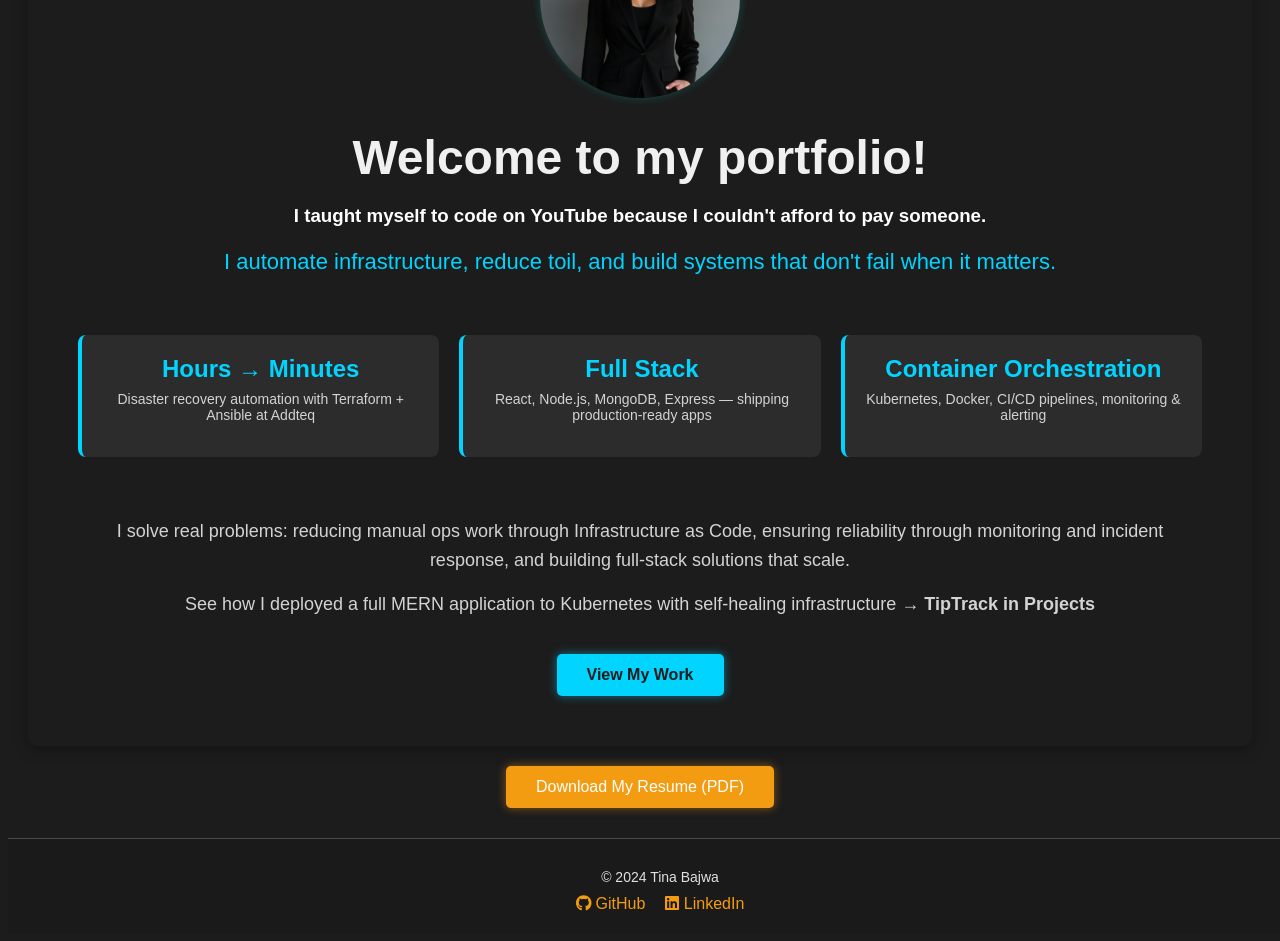
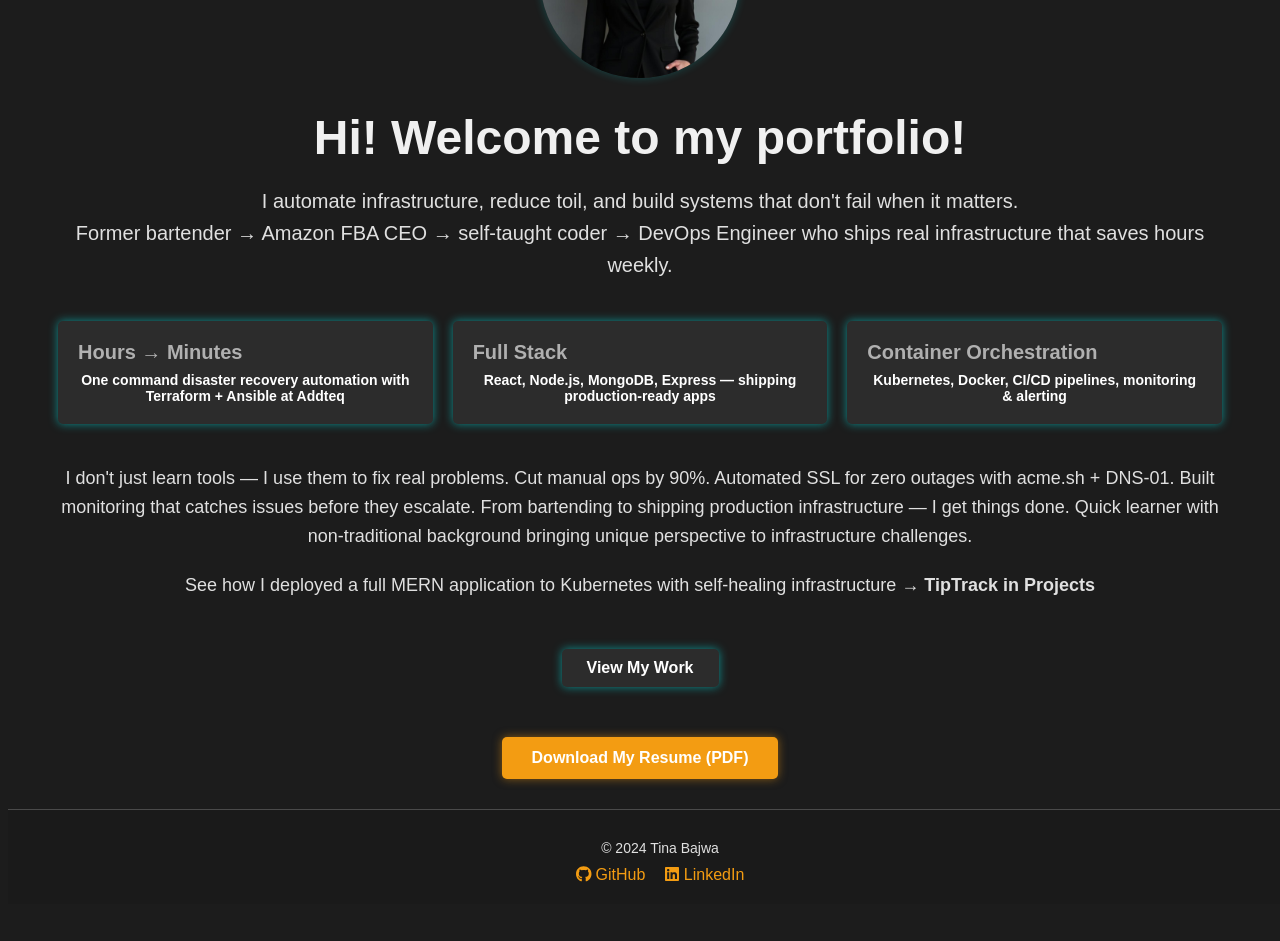
Before and after one commit to Tea-naa/My-Portfolio, a React (Create React App) app: page / in a window 1280 px wide. Shown: the part 740-1681 px from the top of the page. After the commit the page ends 1652 px from the top, so only its background shows below. Built offline with nearby package versions, Linux system fonts and the light colour scheme.

Commit message:
about me update

```diff
--- a/src/components/Home.css
+++ b/src/components/Home.css
@@ -37,3 +37,125 @@
 .profile-hover-visible {
     opacity: 1;
 }
+
+/* Home Page Styles */
+.home-page {
+    display: flex;
+    flex-direction: column;
+    min-height: 100vh;
+    justify-content: space-between;
+}
+
+.home-container {
+    flex: 1;
+    text-align: center;
+    padding: 50px;
+}
+
+.home-heading {
+    font-size: 48px;
+    font-weight: bold;
+    color: #f0f0f0;
+    margin-bottom: 20px;
+}
+
+.home-tagline {
+    font-size: 20px;
+    color: #e0e0e0;
+    margin-bottom: 20px;
+    line-height: 1.6;
+}
+
+.home-paragraph {
+    font-size: 18px;
+    color: #e0e0e0;
+    margin: 20px 0;
+    line-height: 1.6;
+}
+
+.highlights-grid {
+    display: grid;
+    grid-template-columns: repeat(auto-fit, minmax(250px, 1fr));
+    gap: 20px;
+    margin: 40px 0;
+}
+
+.highlight-card {
+    padding: 20px !important;
+    background-color: #2c2c2c !important;
+    color: #fff !important;
+    border-radius: 5px !important;
+    border: none !important;
+    box-shadow: 0 0 10px rgba(0, 255, 255, 0.5) !important;
+    transition: transform 0.3s, box-shadow 0.3s !important;
+    text-decoration: none !important;
+    display: flex !important;
+    flex-direction: column !important;
+    align-items: flex-start !important;
+    font-weight: bold !important;
+}
+
+.highlight-card:hover {
+    transform: scale(1.1) !important;
+    box-shadow: 0 0 20px rgba(0, 255, 255, 0.8) !important;
+}
+
+.metric {
+    font-size: 20px;
+    color: #b0b0b0;
+    display: block;
+    margin-bottom: 8px;
+    text-align: center;
+}
+
+.metric-text {
+    font-size: 14px;
+    color: #fff;
+    margin: 0;
+}
+
+.home-cta {
+    margin-top: 30px !important;
+    padding: 10px 25px !important;
+    background-color: #2c2c2c !important;
+    color: #fff !important;
+    border: none !important;
+    border-radius: 5px !important;
+    box-shadow: 0 0 10px rgba(0, 255, 255, 0.5) !important;
+    text-decoration: none !important;
+    font-weight: bold !important;
+    font-size: 16px !important;
+    display: inline-flex !important;
+    align-items: center !important;
+    transition: transform 0.3s, box-shadow 0.3s !important;
+}
+
+.home-cta:hover {
+    transform: scale(1.1) !important;
+    box-shadow: 0 0 20px rgba(0, 255, 255, 0.8) !important;
+}
+
+.resume-wrapper {
+    display: flex;
+    justify-content: center;
+    align-items: center;
+    margin-bottom: 30px;
+}
+
+.resume-button {
+    padding: 12px 30px !important;
+    background-color: #f39c12 !important;
+    color: #fff !important;
+    border-radius: 5px !important;
+    text-decoration: none !important;
+    font-size: 16px !important;
+    font-weight: bold !important;
+    box-shadow: 0 0 10px rgba(243, 156, 18, 0.5) !important;
+    transition: transform 0.3s, box-shadow 0.3s !important;
+    display: inline-block !important;
+}
+
+.resume-button:hover {
+    transform: scale(1.1) !important;
+    box-shadow: 0 0 20px rgba(243, 156, 18, 0.8) !important;
+}
--- a/src/components/Home.js
+++ b/src/components/Home.js
@@ -5,76 +5,90 @@ import profile from '../profile.jpg';
 import './Home.css';
 
 const Home = () => {
-    const [isProfileHovered, setIsProfileHovered] = useState(false);
-    const [isLinkHovered, setIsLinkHovered] = useState(false);
+  const [isImageHovered, setIsImageHovered] = useState(false);
+  const [hoveredHighlight, setHoveredHighlight] = useState(null);
 
   return (
-        <div style={styles.pageContainer}>
-            <div style={styles.container}>
+    <div className="home-page">
+      <div className="home-container">
         <Hero />
-                {/* Profile Image Section */}
-                <div
-                    className="profile-image-container"
-                    onMouseEnter={() => setIsProfileHovered(true)}
-                    onMouseLeave={() => setIsProfileHovered(false)}
-                >
+
+        {/* Profile Image */}
+        <div className="profile-image-container">
           <img
             src={profile}
-                        alt="Tina"
-                        className={`profile-image ${isProfileHovered ? 'profile-image-hover' : ''}`}
+            alt="Tina Bajwa"
+            className={`profile-image ${isImageHovered ? 'profile-image-hover' : ''}`}
+            onMouseEnter={() => setIsImageHovered(true)}
+            onMouseLeave={() => setIsImageHovered(false)}
           />
-                    <div className={`profile-hover ${isProfileHovered ? 'profile-hover-visible' : ''}`}>
+          <div className={`profile-hover ${isImageHovered ? 'profile-hover-visible' : ''}`}>
             <p>DevOps Engineer | Full Stack Developer | Infrastructure Enthusiast</p>
           </div>
         </div>
 
-                <h1 className="animate__animated animate__fadeInDown" style={styles.heading}>
-                    Welcome to my portfolio!
+        <h1 className="home-heading">Hi! Welcome to my portfolio!</h1>
 
-                </h1>
-                    <h3>I taught myself to code on YouTube because I couldn't afford to pay someone.</h3>
-                <p style={styles.tagline}>
+        <p className="home-tagline">
           I automate infrastructure, reduce toil, and build systems that don't fail when it matters.
+          <br />
+          Former bartender → Amazon FBA CEO → self-taught coder → DevOps Engineer who ships real infrastructure that saves hours weekly.
         </p>
 
-                <div style={styles.highlightsContainer}>
-                    <div style={styles.highlight}>
-                        <strong style={styles.metric}>Hours → Minutes</strong>
-                        <p style={styles.metric_text}>Disaster recovery automation with Terraform + Ansible at Addteq</p>
+        {/* Highlight Cards */}
+        <div className="highlights-grid">
+          {[0, 1, 2].map((index) => (
+            <div
+              key={index}
+              className={`highlight-card ${hoveredHighlight === index ? 'highlight-hover' : ''}`}
+              onMouseEnter={() => setHoveredHighlight(index)}
+              onMouseLeave={() => setHoveredHighlight(null)}
+            >
+              {index === 0 && (
+                <>
+                  <strong className="metric">Hours → Minutes</strong>
+                  <p className="metric-text">One command disaster recovery automation with Terraform + Ansible at Addteq</p>
+                </>
+              )}
+              {index === 1 && (
+                <>
+                  <strong className="metric">Full Stack</strong>
+                  <p className="metric-text">React, Node.js, MongoDB, Express — shipping production-ready apps</p>
+                </>
+              )}
+              {index === 2 && (
+                <>
+                  <strong className="metric">Container Orchestration</strong>
+                  <p className="metric-text">Kubernetes, Docker, CI/CD pipelines, monitoring & alerting</p>
+                </>
+              )}
             </div>
-                    <div style={styles.highlight}>
-                        <strong style={styles.metric}>Full Stack</strong>
-                        <p style={styles.metric_text}>React, Node.js, MongoDB, Express — shipping production-ready apps</p>
-                    </div>
-                    <div style={styles.highlight}>
-                        <strong style={styles.metric}>Container Orchestration</strong>
-                        <p style={styles.metric_text}>Kubernetes, Docker, CI/CD pipelines, monitoring & alerting</p>
-                    </div>
+          ))}
         </div>
 
-                <p style={styles.paragraph}>
-                    I solve real problems: reducing manual ops work through Infrastructure as Code, ensuring reliability through monitoring and incident response, and building full-stack solutions that scale.
+        <p className="home-paragraph">
+        I don't just learn tools — I use them to fix real problems.
+        Cut manual ops by 90%. Automated SSL for zero outages with acme.sh + DNS-01.
+        Built monitoring that catches issues before they escalate.
+        From bartending to shipping production infrastructure — I get things done.
+
+        Quick learner with non-traditional background bringing unique perspective to infrastructure challenges.
 </p>
 
-                <p style={styles.paragraph}>
+        <p className="home-paragraph">
           See how I deployed a full MERN application to Kubernetes with self-healing infrastructure → <strong>TipTrack in Projects</strong>
         </p>
 
-                <Link to="/projects"
-                    style={{ ...styles.link, ...(isLinkHovered ? styles.linkHover : {}) }}
-                    onMouseEnter={() => setIsLinkHovered(true)}
-                    onMouseLeave={() => setIsLinkHovered(false)}
-                >
+        <Link to="/projects" className="home-cta">
           View My Work
         </Link>
       </div>
 
-            {/* Resume Download Button placed at the bottom and centered */}
-            <div style={styles.resumeContainer}>
+      <div className="resume-wrapper">
         <a
-                    href="/TinaBajwaResume.pdf" // Ensure the PDF is in the public folder
+          href="/Tina%20Bajwa%20-%20Resume.pdf"
           download="Tina_Bajwa_Resume.pdf"
-                    style={styles.resumeLink}
+          className="resume-button"
         >
           Download My Resume (PDF)
         </a>
@@ -83,102 +97,4 @@ const Home = () => {
   );
 };
 
-const styles = {
-    pageContainer: {
-        display: 'flex',
-        flexDirection: 'column',
-        minHeight: '100vh',
-        justifyContent: 'space-between',
-    },
-    container: {
-        flex: '1',
-        textAlign: 'center',
-        padding: '50px',
-        backgroundColor: '#1c1c1c',
-        borderRadius: '10px',
-        margin: '20px',
-        boxShadow: '0 4px 15px rgba(0, 0, 0, 0.3)',
-    },
-    heading: {
-        fontSize: '48px',
-        fontWeight: 'bold',
-        color: '#f0f0f0',
-        marginBottom: '20px',
-    },
-    tagline: {
-        fontSize: '22px',
-        color: '#00d4ff',
-        marginBottom: '40px',
-        fontWeight: '500',
-    },
-    highlightsContainer: {
-        display: 'grid',
-        gridTemplateColumns: 'repeat(auto-fit, minmax(250px, 1fr))',
-        gap: '20px',
-        marginBottom: '40px',
-        padding: '20px 0',
-    },
-    highlight: {
-        padding: '20px',
-        backgroundColor: '#2c2c2c',
-        borderRadius: '8px',
-        borderLeft: '4px solid #00d4ff',
-        transition: 'transform 0.3s, box-shadow 0.3s',
-    },
-    metric: {
-        fontSize: '24px',
-        color: '#00d4ff',
-        display: 'block',
-    },
-    metric_text: {
-        fontSize: '14px',
-        color: '#d3d3d3',
-        marginTop: '8px',
-    },
-    paragraph: {
-        fontSize: '18px',
-        color: '#d3d3d3',
-        margin: '15px 0',
-        lineHeight: '1.6',
-    },
-    link: {
-        display: 'inline-block',
-        marginTop: '20px',
-        padding: '12px 30px',
-        backgroundColor: '#00d4ff',
-        color: '#1c1c1c',
-        borderRadius: '5px',
-        textDecoration: 'none',
-        transition: 'transform 0.3s, box-shadow 0.3s',
-        fontWeight: 'bold',
-        boxShadow: '0 0 10px rgba(0, 212, 255, 0.5)',
-    },
-    linkHover: {
-        transform: 'scale(1.1)',
-        boxShadow: '0 0 20px rgba(0, 212, 255, 0.8)',
-    },
-    resumeContainer: {
-        display: 'flex',
-        justifyContent: 'center',
-        alignItems: 'center',
-        marginTop: 'auto',
-        marginBottom: '30px',
-    },
-    resumeLink: {
-        display: 'inline-block',
-        padding: '12px 30px',
-        backgroundColor: '#f39c12',
-        color: '#fff',
-        borderRadius: '5px',
-        textDecoration: 'none',
-        fontSize: '16px',
-        transition: 'transform 0.3s, box-shadow 0.3s',
-        boxShadow: '0 0 10px rgba(243, 156, 18, 0.5)',
-    },
-    resumeLinkHover: {
-        transform: 'scale(1.1)',
-        boxShadow: '0 0 20px rgba(243, 156, 18, 0.8)',
-    },
-};
-
 export default Home;
```
Lines whose indentation alone changed are shown as unchanged.
